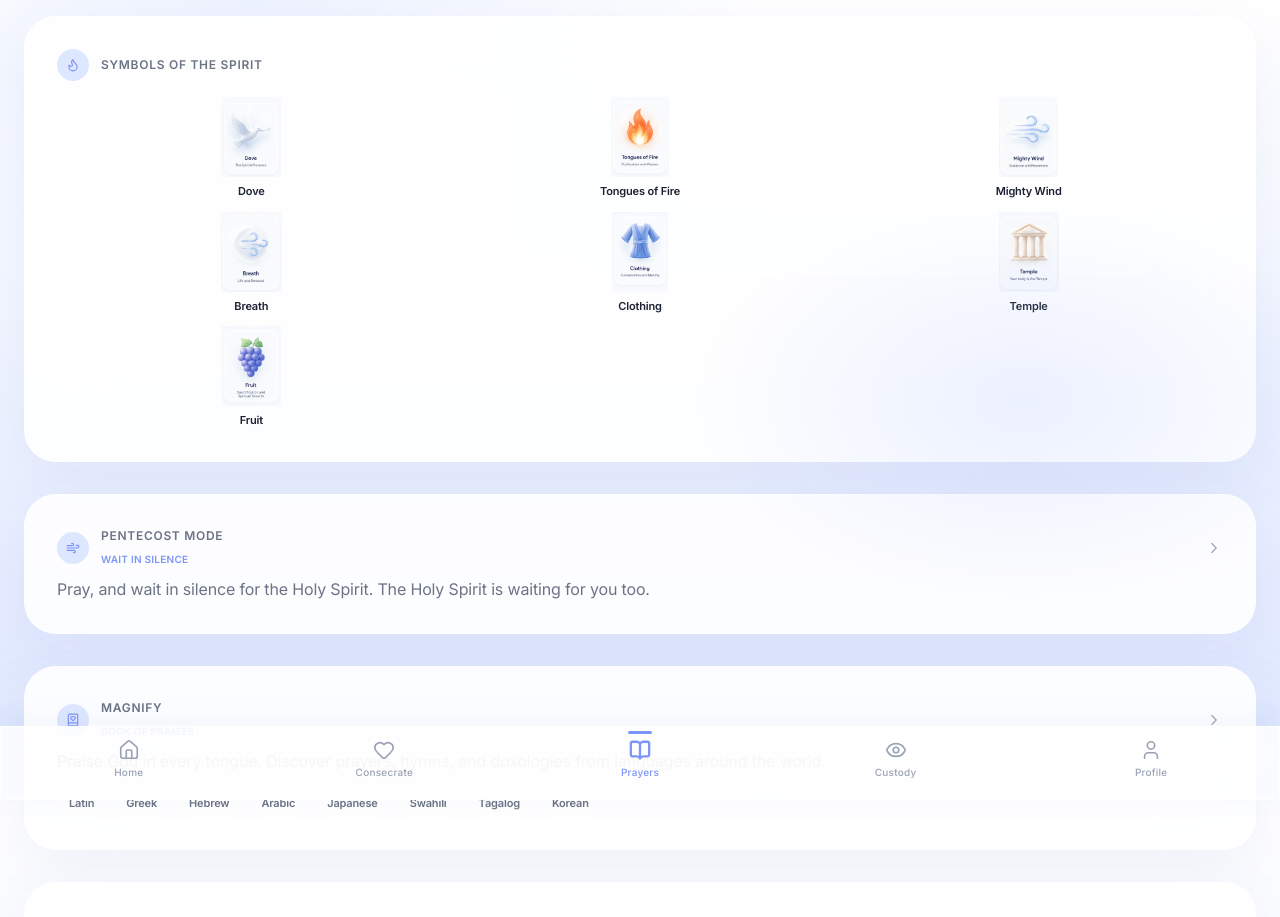
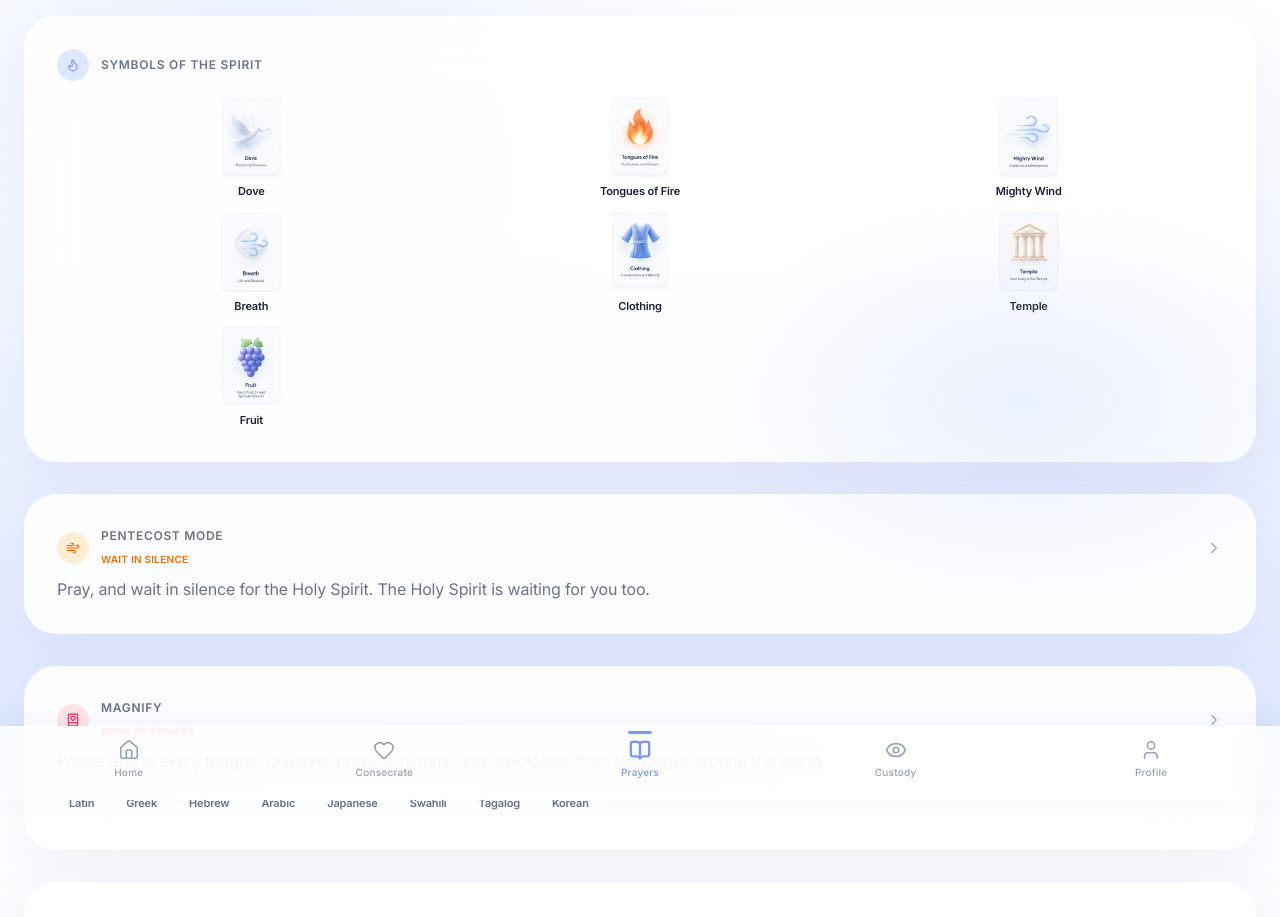
Before and after one commit to johncyongco/custody-app, a React (Vite) app: page /consecrate in a window 1280 px wide. Shown: the top 917 px of the page. Built offline with nearby package versions, Linux system fonts and the light colour scheme.

Commit message:
Color-code Prayers card icons: orange Pentecost, red Magnify, yellow Novena

```diff
--- a/src/pages/ConsecratePage.tsx
+++ b/src/pages/ConsecratePage.tsx
@@ -90,12 +90,12 @@ export default function ConsecratePage() {
         >
           <div className="flex items-center justify-between mb-2">
             <div className="flex items-center gap-3">
-              <div className="w-8 h-8 rounded-full bg-sky-mist flex items-center justify-center">
-                <Wind size={14} className="text-holy-periwinkle" />
+              <div className="w-8 h-8 rounded-full bg-orange-100 flex items-center justify-center">
+                <Wind size={14} className="text-orange-500" />
               </div>
               <div>
                 <span className="label-trace block">Pentecost Mode</span>
-                <span className="text-[10px] font-semibold text-holy-periwinkle tracking-wide uppercase">Wait in silence</span>
+                <span className="text-[10px] font-semibold text-orange-500 tracking-wide uppercase">Wait in silence</span>
               </div>
             </div>
             <ChevronRight size={18} className="text-text-muted group-hover:translate-x-0.5 transition-transform shrink-0" strokeWidth={1.5} />
@@ -115,12 +115,12 @@ export default function ConsecratePage() {
         >
           <div className="flex items-center justify-between mb-2">
             <div className="flex items-center gap-3">
-              <div className="w-8 h-8 rounded-full bg-sky-mist flex items-center justify-center">
-                <BookHeart size={14} className="text-holy-periwinkle" />
+              <div className="w-8 h-8 rounded-full bg-rose-100 flex items-center justify-center">
+                <BookHeart size={14} className="text-rose-500" />
               </div>
               <div>
                 <span className="label-trace block">Magnify</span>
-                <span className="text-[10px] font-semibold text-holy-periwinkle tracking-wide uppercase">Book of Praises</span>
+                <span className="text-[10px] font-semibold text-rose-500 tracking-wide uppercase">Book of Praises</span>
               </div>
             </div>
             <ChevronRight size={18} className="text-text-muted group-hover:translate-x-0.5 transition-transform shrink-0" strokeWidth={1.5} />
@@ -151,12 +151,12 @@ export default function ConsecratePage() {
         >
           <div className="flex items-center justify-between mb-2">
             <div className="flex items-center gap-3">
-              <div className="w-8 h-8 rounded-full bg-sky-mist flex items-center justify-center">
-                <Church size={14} className="text-holy-periwinkle" />
+              <div className="w-8 h-8 rounded-full bg-yellow-100 flex items-center justify-center">
+                <Church size={14} className="text-yellow-600" />
               </div>
               <div>
                 <span className="label-trace block">Novena to the Holy Spirit</span>
-                <span className="text-[10px] font-semibold text-holy-periwinkle tracking-wide uppercase">Ascension to Pentecost</span>
+                <span className="text-[10px] font-semibold text-yellow-600 tracking-wide uppercase">Ascension to Pentecost</span>
               </div>
             </div>
             <ChevronRight size={18} className="text-text-muted group-hover:translate-x-0.5 transition-transform shrink-0" strokeWidth={1.5} />
```
